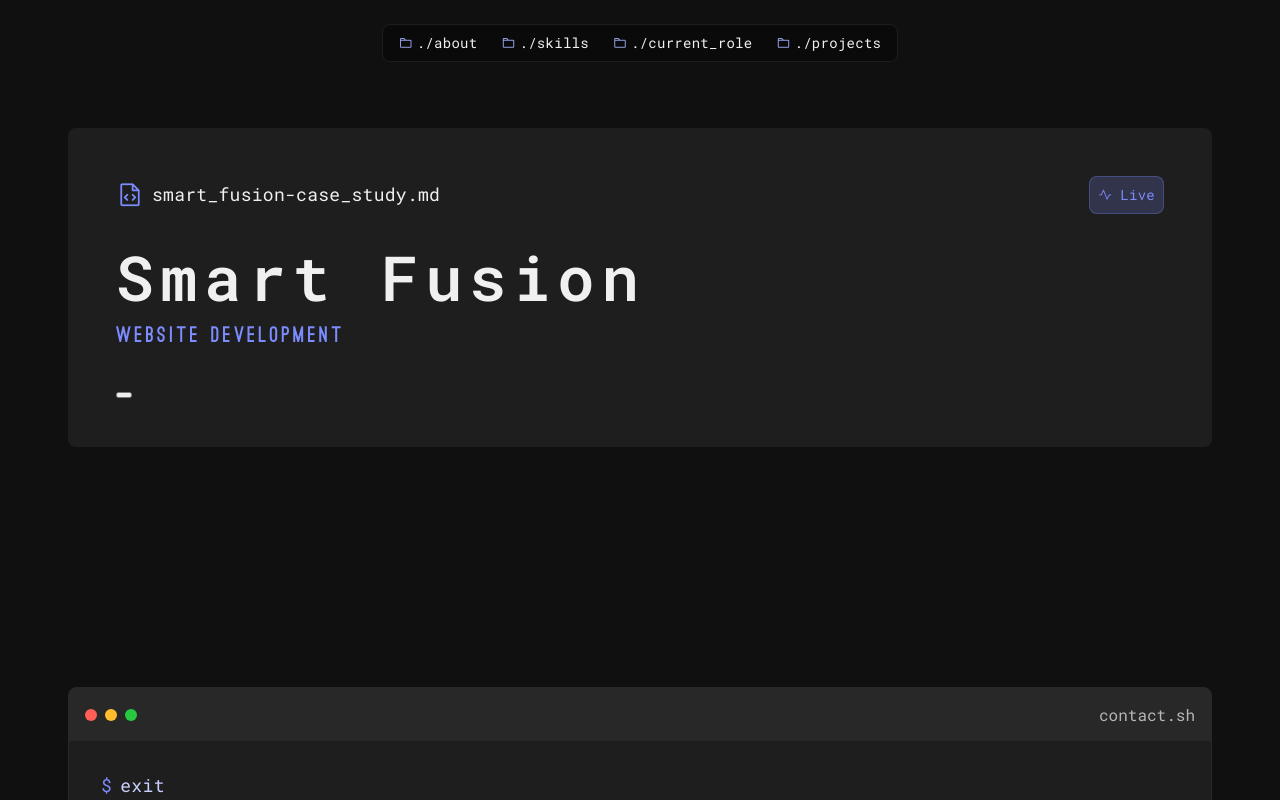
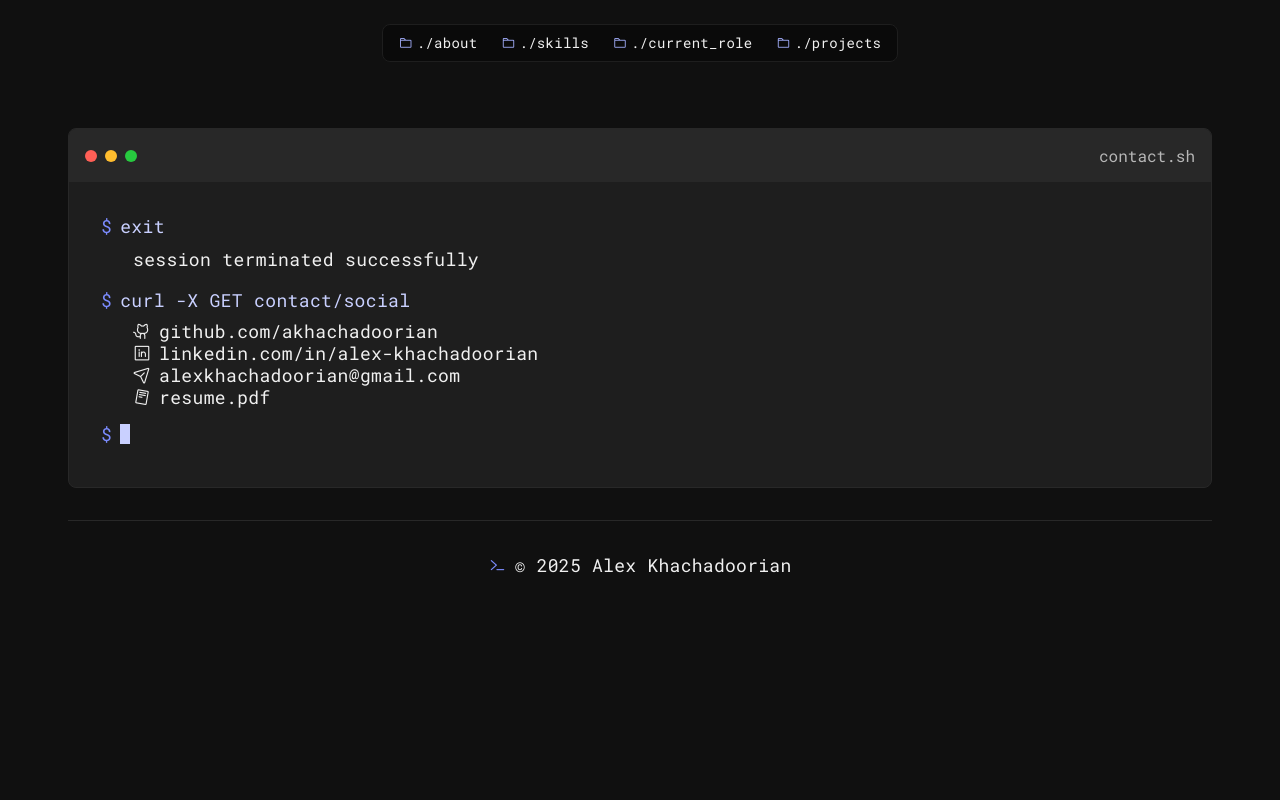
Before and after one commit to akhachadoorian/Resume, a React (Create React App) app: page /Resume/case-studies/smart-fusion in a window 1280 px wide. Shown: the top 800 px of the page. Built offline with nearby package versions, Linux system fonts and the light colour scheme; the HTML template or start-up script is replaced by a standard one; a web font is replaced by a local one.

Commit message:
<update> Working on case studies

```diff
--- a/src/App.jsx
+++ b/src/App.jsx
@@ -18,6 +18,7 @@ import SmartFusion from "./pages/SmartFusion";
 import Lenis from 'lenis';
 import { useEffect } from 'react';
 import { useReveal } from './components/global/UseReveal';
+import AlabamaAg from "./pages/AlabamaAg";
 
 
 function App() {
@@ -38,7 +39,8 @@ function App() {
           <Navigation_V2 />
           <Routes>
             <Route path="/" element={<Home_v3 />} />
-            <Route path="/case-studies/smart-fusion" element={<SmartFusion/>} />
+            {/* <Route path='/case-studies/alabama-ag' element={<AlabamaAg />} /> */}
+            {/* <Route path="/case-studies/smart-fusion" element={<SmartFusion/>} /> */}
           </Routes>
           <Footer />
         </Router>
--- a/src/components/CaseStudyHero.jsx
+++ b/src/components/CaseStudyHero.jsx
@@ -1,22 +1,19 @@
 import Tag from "./Tag";
 
-export default function CaseStudyHero({file_name, status, client, project_type, overview }) {
+export default function CaseStudyHero({ status, client, project_type, overview }) {
     return (
         <div className="case_study_hero-wrapper">
             <div className="case_study_hero-header">
-                <div className="left">
-                    <i className="ph ph-file-code"></i>
-                    <p className="code">{file_name ? file_name : "case_study.md"}</p>
-                </div>
-                <div className="right">
+
+            </div>
+
+            <div className="case_study_hero">
+                <p className="eyebrow">{project_type}</p>
+                <h1>{client}</h1>
+                <div className="website_link">
                     <i className="ph ph-pulse"></i>
                     <p className="tag-text code_small">{status}</p>
                 </div>
-            </div>
-
-            <div className="case_study_hero">
-                <h1>{client}</h1>
-                <p className="eyebrow">{project_type}</p>
             </div>
 
             <div className="case_study_hero-lower">
--- /dev/null
+++ b/src/pages/AlabamaAg.jsx
@@ -0,0 +1,19 @@
+import React from "react";
+import CaseStudyHero from "../components/CaseStudyHero";
+
+function AlabamaAg({}) {
+    return (
+        <div className="">
+            <section className="hero-section max_width">
+                <CaseStudyHero
+                    file_name={"smart_fusion-case_study.md"}
+                    status={"Live"}
+                    client={"Smart Fusion"}
+                    project_type={"Website Development"}
+                />
+            </section>
+        </div>
+    );
+}
+
+export default AlabamaAg;
```
